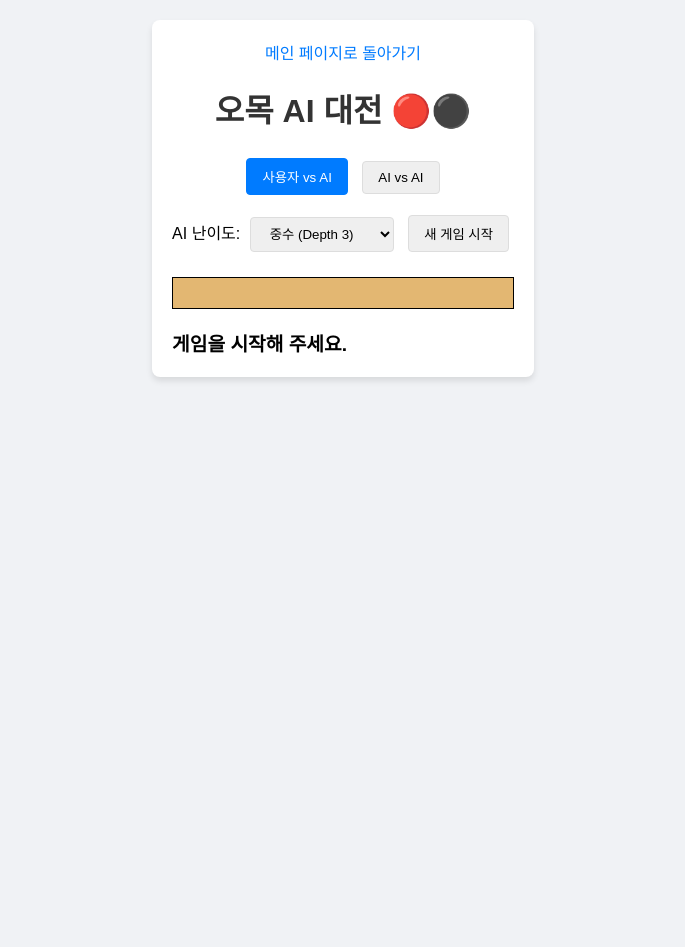
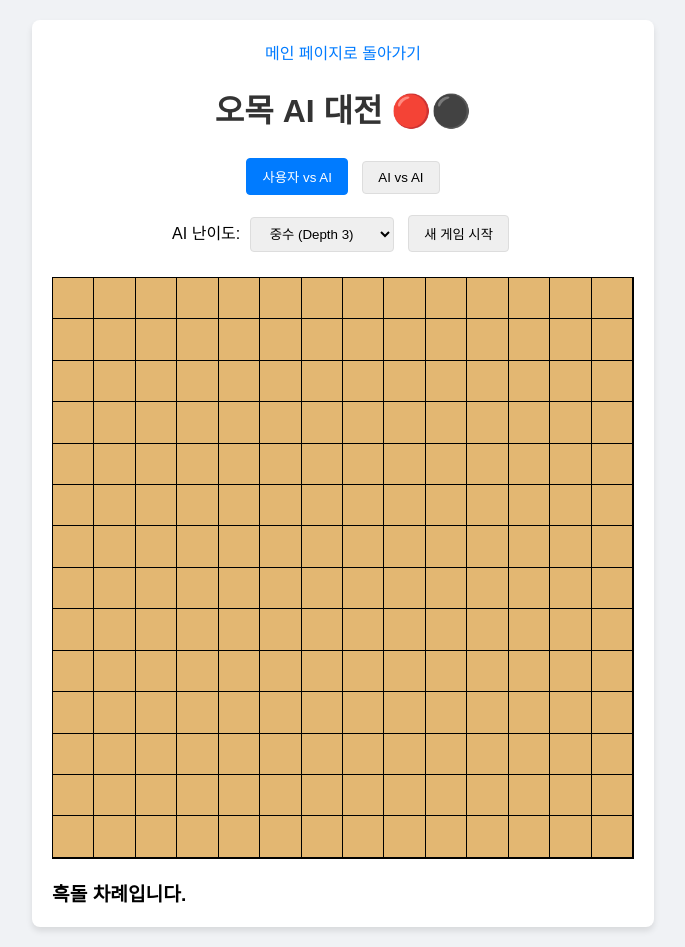
Before and after one commit to Writer-lim/keyword-news-app, a Flask app: page /omok in a window 1280 px wide. Shown: the whole page, without its empty margins (297-982 px from the left). Before the commit the page ends 381 px from the top, so only its background shows below. Run offline with Flask 3, Linux system fonts and the light colour scheme.

Commit message:
Emergency Fix: Omok board using CSS Grid for stable alignment. Removed dynamic cell size calculation. Verified AI turn flow (setTimeout 0).

```diff
--- a/templates/omok.html
+++ b/templates/omok.html
@@ -5,7 +5,7 @@
     <meta name="viewport" content="width=device-width, initial-scale=1.0">
     <title>오목 게임 (고성능 AI) 🔴⚫</title>
     <style>
-        /* CSS 스타일 시작 */
+        /* **기본 스타일** */
         body {
             font-family: 'Arial', sans-serif;
             display: flex;
@@ -30,47 +30,69 @@
         #controls button, #controls select { padding: 8px 15px; margin: 5px; cursor: pointer; border-radius: 4px; border: 1px solid #ddd; }
         #controls button.active { background-color: #007bff; color: white; border-color: #007bff; }
 
+        /* **오목판 CSS: Grid 기반으로 전면 변경** */
         #board-wrapper {
             position: relative;
-            padding: 15px;
+            /* 19x19 보드판을 15x15로 변경 (오목) */
+            width: 95vw; /* 모바일에서 화면 꽉 채우기 */
+            max-width: 580px; /* PC에서 최대 크기 제한 */
+
+            /* 정사각형 유지를 위한 트릭: JS에서 높이 설정 */
+            aspect-ratio: 1 / 1;
+
             background-color: #e3b772;
             border: 1px solid #000;
             user-select: none;
+
+            /* **Grid 컨테이너** */
+            display: grid;
+            /* 15x15 격자를 14개의 간격(track)으로 나누고, 각 간격에 1fr(1/14) 크기를 할당 */
+            grid-template-rows: repeat(14, 1fr);
+            grid-template-columns: repeat(14, 1fr);
+
+            padding: 0; /* JS에서 padding 없이 크기 계산 */
         }
 
-        #lines, #intersections {
-            position: absolute;
-            top: 15px;
-            left: 15px;
+        /* **실제 선 그리기 (Border 활용)** */
+        .grid-cell {
+            /* 각 셀의 오른쪽과 아래쪽에 얇은 검은 선을 그려 격자 무늬를 만듦 */
+            border-right: 1px solid black;
+            border-bottom: 1px solid black;
+
+            /* 교차점 영역이므로 상대 위치 설정 */
+            position: relative;
+
+            /* 셀 내부의 돌을 중앙에 배치하기 위해 Flexbox 사용 */
+            display: flex;
+            justify-content: center;
+            align-items: center;
+
+            cursor: pointer;
+            z-index: 10;
         }
 
-        .line-h, .line-v {
+        /* 가장 오른쪽 열과 아래쪽 행은 선이 없어야 함 (이미 board-wrapper가 경계를 가짐) */
+        #board-wrapper > .grid-cell:nth-child(15n) { border-right: none; }
+        #board-wrapper > .grid-cell:nth-last-child(-n + 15) { border-bottom: none; }
+
+        /* **돌 스타일** */
+        .stone, .preview {
             position: absolute;
-            background-color: #000;
-        }
-        .line-h { height: 1px; left: 0; right: 0; transform: translateY(-0.5px); }
-        .line-v { width: 1px; top: 0; bottom: 0; transform: translateX(-0.5px); }
-
-        .intersection {
-            position: absolute;
-            cursor: pointer;
-            z-index: 10;
-            /* **착수 위치 보정**: 크기만큼 왼쪽/위쪽으로 50% 이동시켜, intersection의 중심이 선의 교차점에 오도록 함 */
-            transform: translate(-50%, -50%);
-        }
-
-        .stone {
             border-radius: 50%;
-            position: absolute;
+            /* 돌 크기는 셀 크기에 비례하여 JS에서 설정 */
+            width: 90%;
+            height: 90%;
+            /* 돌이 셀의 정중앙에 위치 (교차점 중앙!) */
             top: 50%;
             left: 50%;
-            transform: translate(-50%, -50%); /* 돌의 중심을 intersection의 중심에 맞춤 */
+            transform: translate(-50%, -50%);
+            z-index: 20;
         }
-        .black { background-color: black; z-index: 20; }
-        .white { background-color: white; border: 1px solid #333; z-index: 20; }
+        .black { background-color: black; }
+        .white { background-color: white; border: 1px solid #333; }
 
+        /* 미리보기 돌 */
         .preview {
-            background-color: black;
             opacity: 0.4;
             z-index: 19;
             pointer-events: none;
@@ -78,18 +100,10 @@
 
         #status { margin-top: 20px; font-size: 1.2em; font-weight: bold; }
 
-        /* 모바일 최적화 */
-        @media (max-width: 600px) {
-             .container { padding: 10px; }
-             #board-wrapper {
-                 width: calc(95vw - 30px);
-                 height: calc(95vw - 30px);
-                 max-width: 570px;
-                 max-height: 570px;
-                 padding: 15px;
-             }
+        /* 모바일 최적화 (가로폭 조정) */
+        @media (min-width: 600px) {
+             #board-wrapper { width: 580px; }
         }
-        /* CSS 스타일 끝 */
     </style>
 </head>
 <body>
@@ -117,21 +131,16 @@
         </div>
 
         <div id="board-wrapper">
-            <div id="lines"></div>
-            <div id="intersections"></div>
-        </div>
+            </div>
 
         <div id="status">게임을 시작해 주세요.</div>
     </div>
 
     <script>
-        const intersectionsElement = document.getElementById('intersections');
-        const linesElement = document.getElementById('lines');
+        const boardWrapper = document.getElementById('board-wrapper');
         const statusElement = document.getElementById('status');
-        const boardWrapper = document.getElementById('board-wrapper');
 
         const BOARD_SIZE = 15;
-        let CELL_SIZE = 30;
 
         let board = [];
         let currentPlayer = 1;
@@ -139,91 +148,65 @@
         let currentMode = 'user-ai';
         let aiDepth = 3;
 
-        window.addEventListener('resize', () => {
-             if (!gameOver) initializeBoard();
-        });
+        // **새로운 보드 생성 로직 (Grid 기반)**
+        function initializeBoard() {
+             // 1. 상태 초기화
+             board = Array(BOARD_SIZE).fill(0).map(() => Array(BOARD_SIZE).fill(0));
+             boardWrapper.innerHTML = '';
+             gameOver = false;
 
-        // -- 초기화 및 UI 로직 (정렬 문제 해결) --
+             // 2. 15x15 (225개)의 Grid Cell 생성
+             for (let r = 0; r < BOARD_SIZE; r++) {
+                for (let c = 0; c < BOARD_SIZE; c++) {
+                    const cell = document.createElement('div');
+                    cell.className = 'grid-cell';
 
-        function initializeBoard() {
-             // 1. CELL_SIZE 계산 (보드 정렬의 핵심)
-             const boardInnerWidth = boardWrapper.clientWidth - 30;
-             CELL_SIZE = boardInnerWidth / (BOARD_SIZE - 1);
+                    // Grid의 셀 인덱스는 1부터 시작
+                    cell.style.gridRowStart = r + 1;
+                    cell.style.gridColumnStart = c + 1;
 
-             // 2. Lines 및 Intersections 컨테이너 크기 설정
-             const linesSize = (BOARD_SIZE - 1) * CELL_SIZE;
-             linesElement.style.width = `${linesSize}px`;
-             linesElement.style.height = `${linesSize}px`;
-             intersectionsElement.style.width = `${linesSize}px`;
-             intersectionsElement.style.height = `${linesSize}px`;
+                    cell.dataset.row = r;
+                    cell.dataset.col = c;
 
-            board = Array(BOARD_SIZE).fill(0).map(() => Array(BOARD_SIZE).fill(0));
-            linesElement.innerHTML = '';
-            intersectionsElement.innerHTML = '';
-
-            // 3. 선 그리기 (Lines)
-            for (let i = 0; i < BOARD_SIZE; i++) {
-                const hLine = document.createElement('div');
-                hLine.className = 'line-h';
-                hLine.style.top = `${i * CELL_SIZE}px`;
-                linesElement.appendChild(hLine);
-
-                const vLine = document.createElement('div');
-                vLine.className = 'line-v';
-                vLine.style.left = `${i * CELL_SIZE}px`;
-                linesElement.appendChild(vLine);
-            }
-
-            // 4. 교차점(Intersection) 영역 추가 및 이벤트 리스너 설정
-            for (let r = 0; r < BOARD_SIZE; r++) {
-                for (let c = 0; c < BOARD_SIZE; c++) {
-                    const intersection = document.createElement('div');
-                    intersection.className = 'intersection';
-
-                    // 위치 설정: 선이 지나가는 위치를 intersection의 왼쪽 상단 모서리로 설정
-                    intersection.style.top = `${r * CELL_SIZE}px`;
-                    intersection.style.left = `${c * CELL_SIZE}px`;
-
-                    // 클릭 영역 크기: CELL_SIZE 크기
-                    intersection.style.width = `${CELL_SIZE}px`;
-                    intersection.style.height = `${CELL_SIZE}px`;
-
-                    intersection.dataset.row = r;
-                    intersection.dataset.col = c;
-
-                    intersection.addEventListener('mouseover', showPreview);
-                    intersection.addEventListener('mouseout', hidePreview);
-                    intersection.addEventListener('click', handleMove);
-                    intersectionsElement.appendChild(intersection);
+                    cell.addEventListener('mouseover', showPreview);
+                    cell.addEventListener('mouseout', hidePreview);
+                    cell.addEventListener('click', handleMove);
+                    boardWrapper.appendChild(cell);
                 }
             }
-            gameOver = false;
         }
 
         // -- 미리보기 및 턴 로직 --
 
+        function getCellElement(r, c) {
+            // BOARD_SIZE * r + c (0부터 시작) + 1 (children은 1부터 시작)
+            // Grid-cell 인덱스: (r * BOARD_SIZE) + c
+            // boardWrapper의 children은 0부터 시작하므로 + c
+            return boardWrapper.children[(r * BOARD_SIZE) + c];
+        }
+
+
         function showPreview(event) {
             if (gameOver || currentMode !== 'user-ai' || currentPlayer !== 1) return;
+
             const r = parseInt(event.target.dataset.row);
             const c = parseInt(event.target.dataset.col);
 
             if (board[r][c] === 0) {
-                const intersection = event.target;
-                if (intersection.querySelector('.stone') === null) {
+                const cell = event.target;
+                if (cell.querySelector('.stone') === null) {
                     const previewStone = document.createElement('div');
                     previewStone.className = 'stone black preview';
-                    previewStone.style.width = `${CELL_SIZE * 0.9}px`;
-                    previewStone.style.height = `${CELL_SIZE * 0.9}px`;
-                    intersection.appendChild(previewStone);
+                    cell.appendChild(previewStone);
                 }
             }
         }
 
         function hidePreview(event) {
-            const intersection = event.target;
-            const previewStone = intersection.querySelector('.preview');
+            const cell = event.target;
+            const previewStone = cell.querySelector('.preview');
             if (previewStone) {
-                intersection.removeChild(previewStone);
+                cell.removeChild(previewStone);
             }
         }
 
@@ -242,10 +225,10 @@
 
                 placeStone(r, c, 1);
 
-                // **[요청 4] 턴 전환 및 AI 호출**
+                // **AI 턴 호출 (정지 오류 해결을 위해 setTimeout 0ms)**
                 if (!gameOver) {
                     statusElement.textContent = '백돌 (AI)이 생각 중...';
-                    setTimeout(makeAIMove, 500); // 0.5초 후 AI 턴 시작
+                    setTimeout(makeAIMove, 0);
                 }
             }
         }
@@ -259,7 +242,6 @@
                 statusElement.textContent = `${winner} 승리! 🎉`;
                 gameOver = true;
             } else {
-                // 착수 후 바로 턴을 넘김
                 currentPlayer = player === 1 ? 2 : 1;
             }
         }
@@ -267,34 +249,44 @@
         function drawStoneOnUI(r, c, player) {
             const stone = document.createElement('div');
             stone.className = `stone ${player === 1 ? 'black' : 'white'}`;
-            stone.style.width = `${CELL_SIZE * 0.9}px`;
-            stone.style.height = `${CELL_SIZE * 0.9}px`;
 
-            const index = r * BOARD_SIZE + c;
-            const intersection = intersectionsElement.children[index];
+            const cell = getCellElement(r, c);
 
             // 기존 돌 또는 미리보기 돌이 있으면 모두 제거 후 새 돌 착수
-            while (intersection.firstChild) {
-                intersection.removeChild(intersection.firstChild);
+            while (cell.firstChild) {
+                cell.removeChild(cell.firstChild);
             }
-            if (intersection) {
-                 intersection.appendChild(stone);
+            if (cell) {
+                 cell.appendChild(stone);
             }
         }
 
-        // -- AI 로직 --
+        // -- AI 로직 (정지 오류 해결을 위해 로직 단순화 및 검증) --
 
         function makeAIMove() {
             if (gameOver || currentPlayer !== 2) return;
 
             const aiPlayer = currentPlayer;
 
-            // **AI 정지 방지: 임시 랜덤/단순 착수 로직 재확인**
             let bestMove = findBestMove(aiPlayer, aiDepth);
 
-            // 첫 수 응답을 위한 간단한 로직 (흑돌이 (7, 7)에 착수했을 경우에만 반응)
-            if (aiPlayer === 2 && board[7][7] === 1 && board.flat().filter(val => val !== 0).length === 1) {
-                bestMove = { r: 6, c: 7 }; // 흑돌 바로 위에 착수
+            // 첫 수 응답 로직 재확인
+            if (aiPlayer === 2) {
+                const occupiedCount = board.flat().filter(val => val !== 0).length;
+                if (occupiedCount === 1) { // 흑돌 첫 수 직후라면
+                     // 흑돌이 (7, 7)에 착수했을 경우에만 반응하는 임시 로직 대신,
+                     // 현재 흑돌 위치를 찾아 그 근처에 두도록 유도
+                     let blackR, blackC;
+                     for(let r=0; r<BOARD_SIZE; r++) {
+                         for(let c=0; c<BOARD_SIZE; c++) {
+                             if(board[r][c] === 1) { blackR = r; blackC = c; break; }
+                         }
+                         if(blackR !== undefined) break;
+                     }
+                     if (blackR !== undefined && board[blackR - 1]?.[blackC] === 0) {
+                        bestMove = { r: blackR - 1, c: blackC };
+                     }
+                }
             }
 
             if (bestMove) {
@@ -337,11 +329,14 @@
             aiDepth = parseInt(e.target.value);
         });
 
+        function startGame() {
+            document.getElementById('difficulty').value = '3';
+            currentMode = 'user-ai';
+            initializeBoard();
+            statusElement.textContent = '흑돌 차례입니다.';
+        }
 
-        window.onload = () => {
-            document.getElementById('difficulty').value = '3'; // 중수 기본값 설정
-            startGame();
-        }
+        window.onload = startGame;
     </script>
 </body>
 </html>
```
